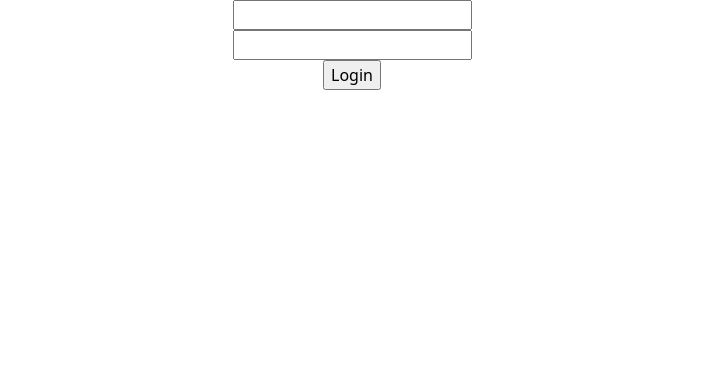
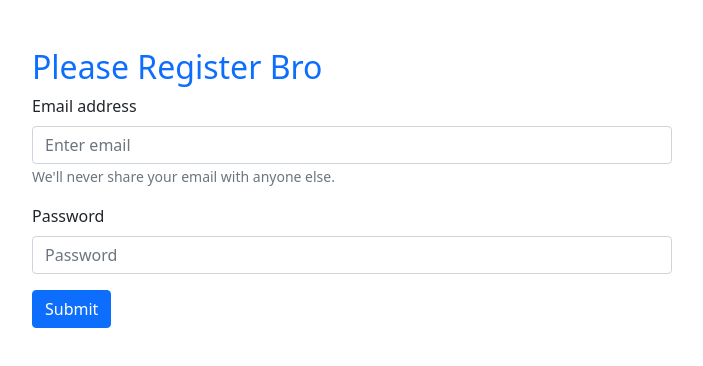
Before and after one commit to mehedi-hasan-shuvon/simple-email-password-auth-firebase, a React (Create React App) app: page / in a window 1280 px wide. Shown: the top 366 px of the page, without its empty margins (288-991 px from the left). Built offline with nearby package versions, Linux system fonts and the light colour scheme.

Commit message:
created a bootstrap form forntend

```diff
--- a/src/App.css
+++ b/src/App.css
@@ -1,5 +1,5 @@
 .App {
-  text-align: center;
+  /* text-align: center; */
 }
 
 .App-logo {
--- a/src/App.js
+++ b/src/App.js
@@ -2,6 +2,7 @@
 import './App.css';
 import { getAuth } from "firebase/auth";
 import app from './firebase.init';
+import { Button, Form } from 'react-bootstrap';
 
 // Initialize Firebase Authentication and get a reference to the service
 const auth = getAuth(app);
@@ -21,13 +22,37 @@
 
   return (
     <div className="App">
-      <form onSubmit={handelFormSubmit}>
+      {/* <form onSubmit={handelFormSubmit}>
         <input onBlur={handelEmailBlur} type="email" name="" id="" />
         <br />
         <input onBlur={handelPasswordBlur} type="password" name="" id="" />
         <br />
         <input type="submit" value="Login" />
-      </form>
+      </form> */}
+
+      <div className="registration w-50 mx-auto mt-5">
+        <h2 className='text-primary'>Please Register Bro</h2>
+        <Form onSubmit={handelFormSubmit}>
+          <Form.Group className="mb-3" controlId="formBasicEmail">
+            <Form.Label>Email address</Form.Label>
+            <Form.Control onBlur={handelEmailBlur} type="email" placeholder="Enter email" />
+            <Form.Text className="text-muted">
+              We'll never share your email with anyone else.
+            </Form.Text>
+          </Form.Group>
+
+          <Form.Group className="mb-3" controlId="formBasicPassword">
+            <Form.Label>Password</Form.Label>
+            <Form.Control onBlur={handelPasswordBlur} type="password" placeholder="Password" />
+          </Form.Group>
+          {/* <Form.Group className="mb-3" controlId="formBasicCheckbox">
+            <Form.Check type="checkbox" label="Check me out" />
+          </Form.Group> */}
+          <Button variant="primary" type="submit">
+            Submit
+          </Button>
+        </Form>
+      </div>
     </div>
   );
 }
```
